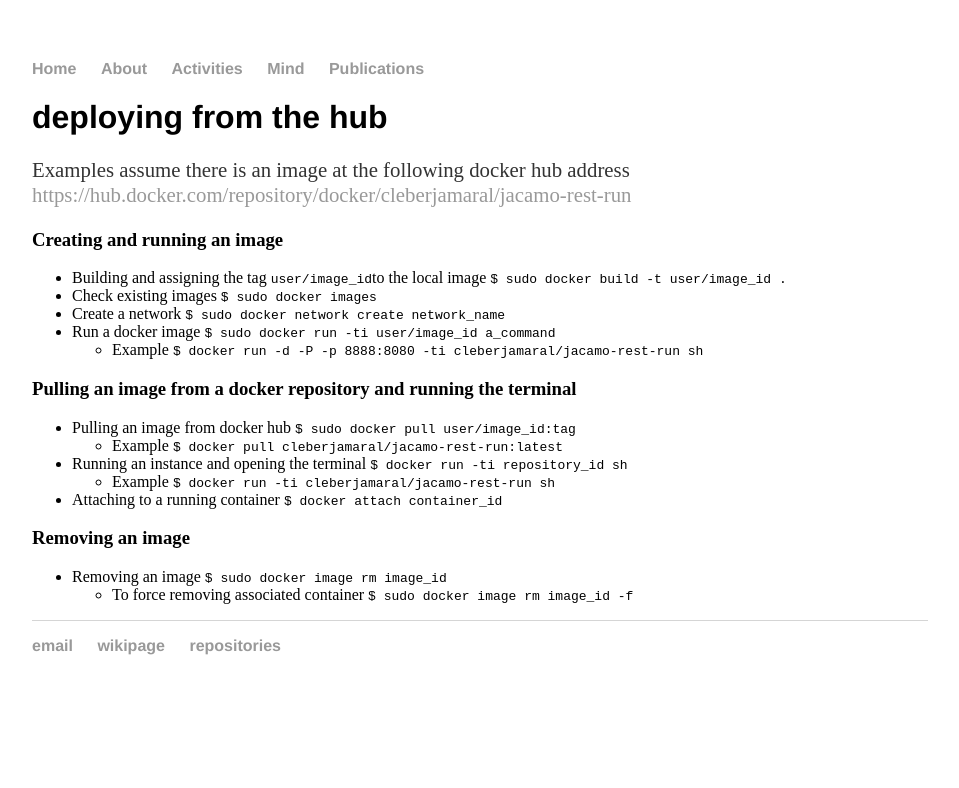
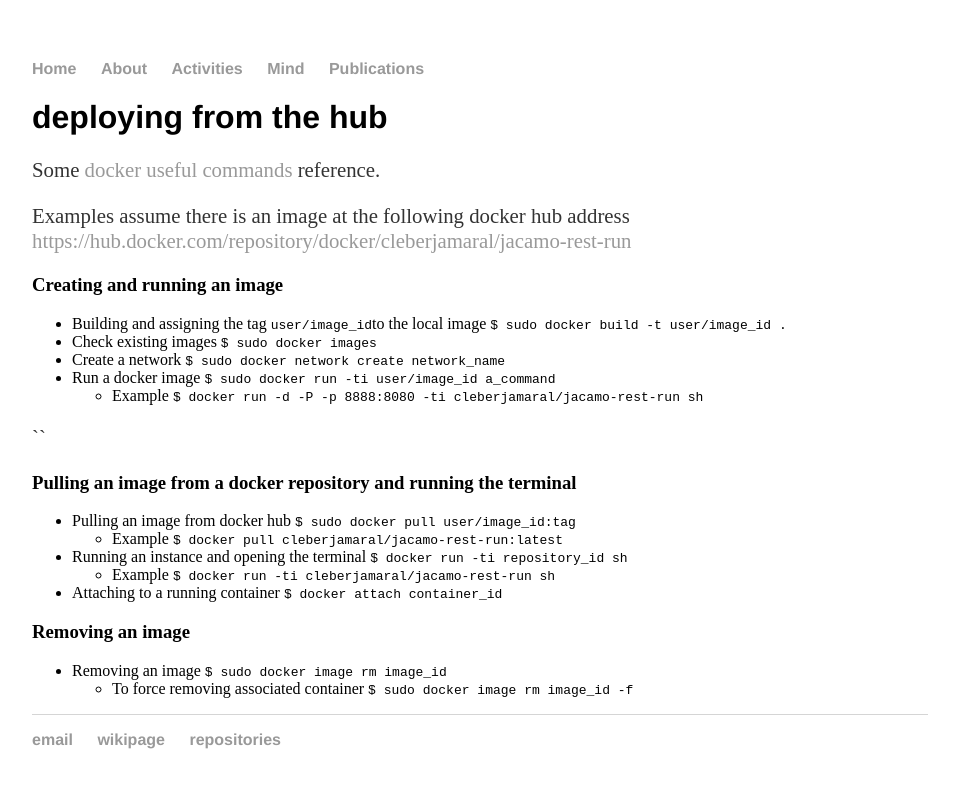
Before and after one commit to cleberjamaral/cleberjamaral.github.io, a Jekyll site: the page built from knowledge/it/containers-1/deploying-from-the-hub.md, in a window 1280 px wide. Shown: the top 788 px of the page, without its empty margins (160-1119 px from the left). Built offline with Jekyll 4.4.1, drawn with Linux system fonts in a browser that asks for light colours; our own code applies the rules of GitHub Pages for plain Markdown files.

Commit message:
GitBook: [master] 52 pages modified

```diff
--- a/knowledge/it/containers-1/deploying-from-the-hub.md
+++ b/knowledge/it/containers-1/deploying-from-the-hub.md
@@ -3,6 +3,8 @@ description: Deploying a docker image from the hub
 ---
 
 # deploying from the hub
+
+Some [docker useful commands](https://gist.github.com/cleberjamaral/fd28876eba0065cf3d8f28e8a5b3a9c3) reference.
 
 Examples assume there is an image at the following docker hub address [https://hub.docker.com/repository/docker/cleberjamaral/jacamo-rest-run](https://hub.docker.com/repository/docker/cleberjamaral/jacamo-rest-run)
 
@@ -13,6 +15,8 @@ Examples assume there is an image at the following docker hub address [https://h
 * Create a network `$ sudo docker network create network_name`
 * Run a docker image `$ sudo docker run -ti user/image_id a_command`
   * Example `$ docker run -d -P -p 8888:8080 -ti cleberjamaral/jacamo-rest-run sh`
+
+\`\`
 
 ### Pulling an image from a docker repository and running the terminal
 
```
